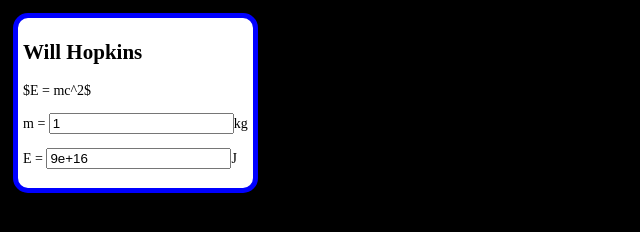
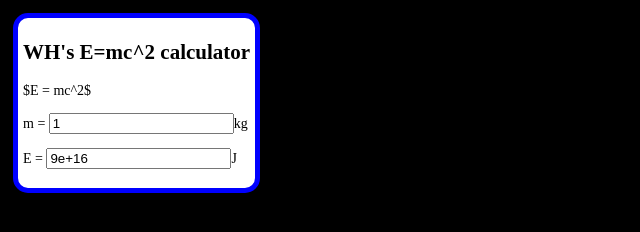
Before and after one commit to LactoseDrink/AstronomyWebsiteYr10, a plain HTML site: page index.html in a window 1280 px wide. Shown: the whole page, without its empty margins (0-640 px from the left). Drawn offline with nearby package versions, Linux system fonts and the light colour scheme; some packages are replaced by stand-ins of ours.

Commit message:
Update index.html

```diff
--- a/index.html
+++ b/index.html
@@ -7,7 +7,7 @@
 </head>
 <body>
 <div class = "calculator">
-<h2>Will Hopkins</h2>
+<h2>WH's E=mc^2 calculator</h2>
 $E = mc^2$
 <p>
 m = <input id = "minput" value = "1"  onchange = "computeE();"></input>kg
```
